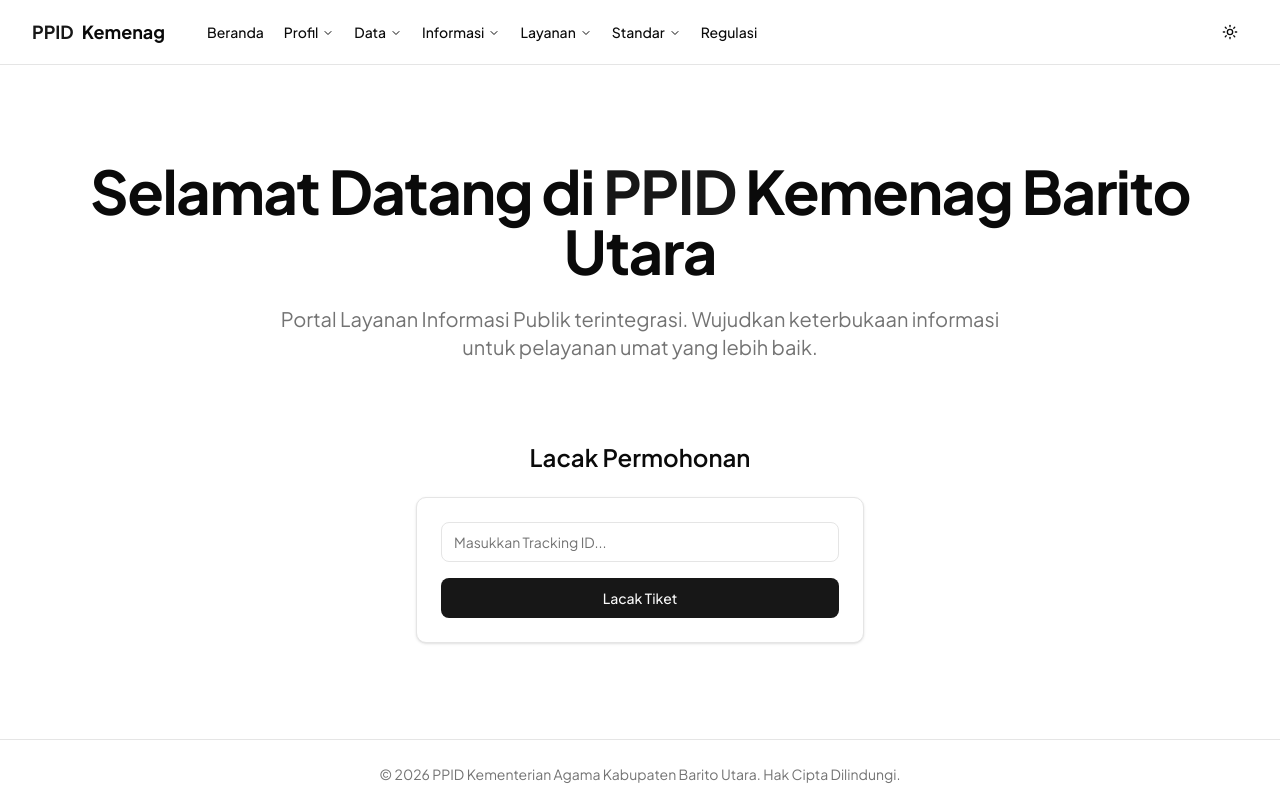
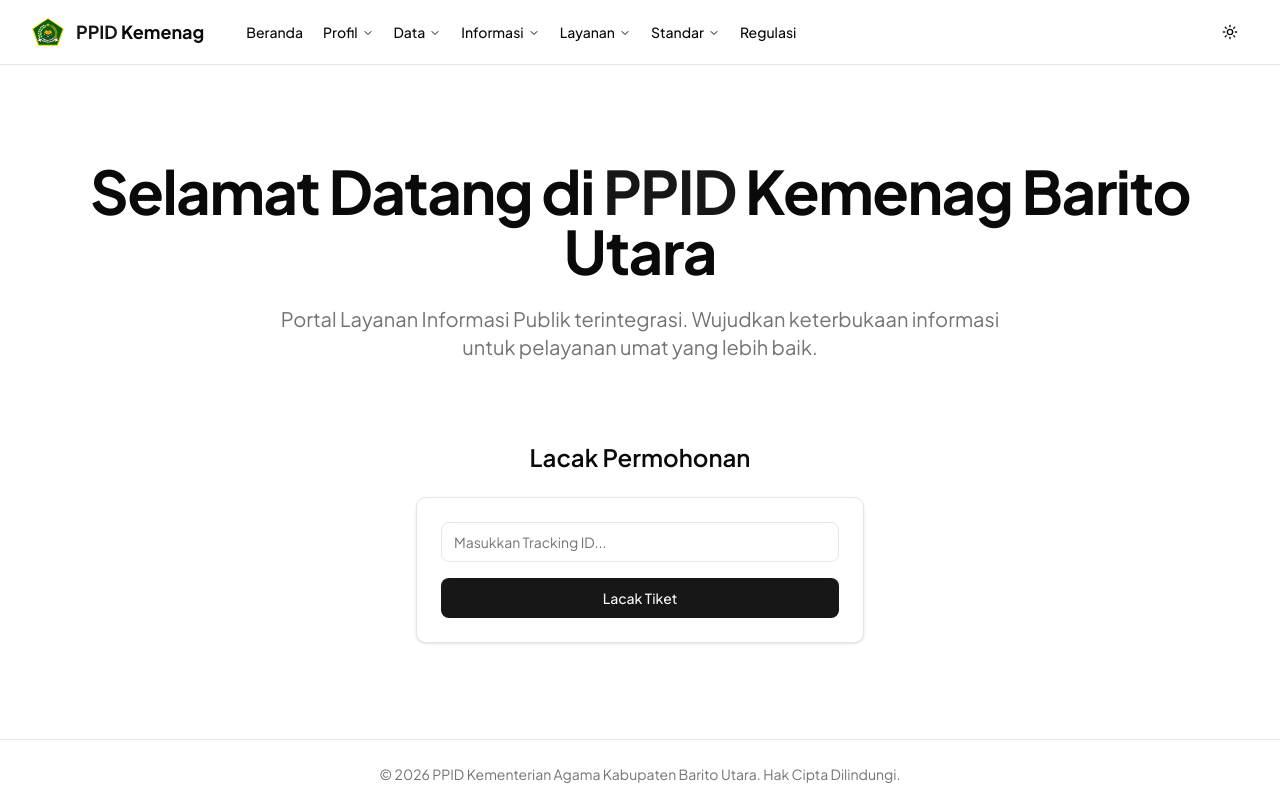
Before and after one commit to pusdatin-kemenag-barito-utara/Website-PPID-Kemenag-Barito-Utara, a Next.js app: page / in a window 1280 px wide. Built offline with nearby package versions, Linux system fonts and the light colour scheme.

Commit message:
feat: add kemenag logo to navbar and favicon

```diff
--- a/src/components/layout/navbar.tsx
+++ b/src/components/layout/navbar.tsx
@@ -2,6 +2,7 @@
 
 import * as React from "react";
 import Link from "next/link";
+import Image from "next/image";
 import { ThemeToggle } from "@/components/ui/theme-toggle";
 import { cn } from "@/lib/utils";
 import {
@@ -57,8 +58,9 @@
     <header className="sticky top-0 z-50 w-full border-b bg-background/95 backdrop-blur supports-[backdrop-filter]:bg-background/60">
       <div className="container flex h-16 items-center justify-between px-4 md:px-8 max-w-7xl mx-auto">
         <div className="flex items-center gap-2">
-          <Link href="/" className="flex items-center gap-2 font-bold text-lg mr-6">
-            <span className="text-primary">PPID</span> Kemenag
+          <Link href="/" className="flex items-center gap-3 font-bold text-lg mr-6">
+            <Image src="/logo-kemenag.svg" alt="Logo Kemenag" width={32} height={32} priority />
+            <span><span className="text-primary">PPID</span> Kemenag</span>
           </Link>
 
           <div className="hidden lg:flex">
@@ -154,10 +156,9 @@
 >(({ className, title, children, href, ...props }, ref) => {
   return (
     <li>
-      <NavigationMenuLink asChild>
-        <Link
+      <Link href={href || "#"} legacyBehavior passHref>
+        <NavigationMenuLink
           ref={ref}
-          href={href || "#"}
           className={cn(
             "block select-none space-y-1 rounded-md p-3 leading-none no-underline outline-none transition-colors hover:bg-accent hover:text-accent-foreground focus:bg-accent focus:text-accent-foreground",
             className
@@ -166,8 +167,8 @@
         >
           <div className="text-sm font-medium leading-none">{title}</div>
           {children && <p className="line-clamp-2 text-sm leading-snug text-muted-foreground mt-2">{children}</p>}
-        </Link>
-      </NavigationMenuLink>
+        </NavigationMenuLink>
+      </Link>
     </li>
   );
 });
```
Also changed, not shown: public/logo-kemenag.svg (added), src/app/icon.svg (added).
